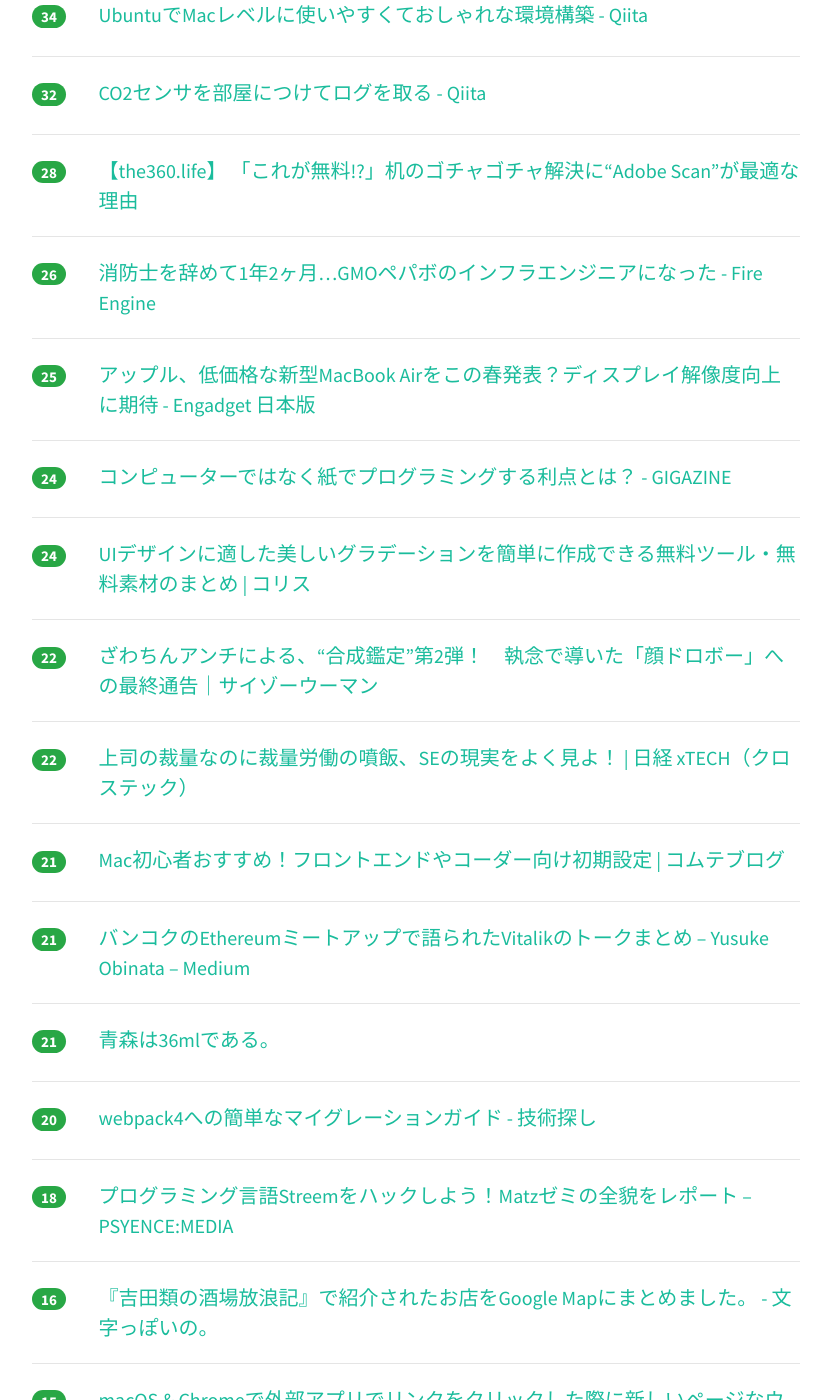
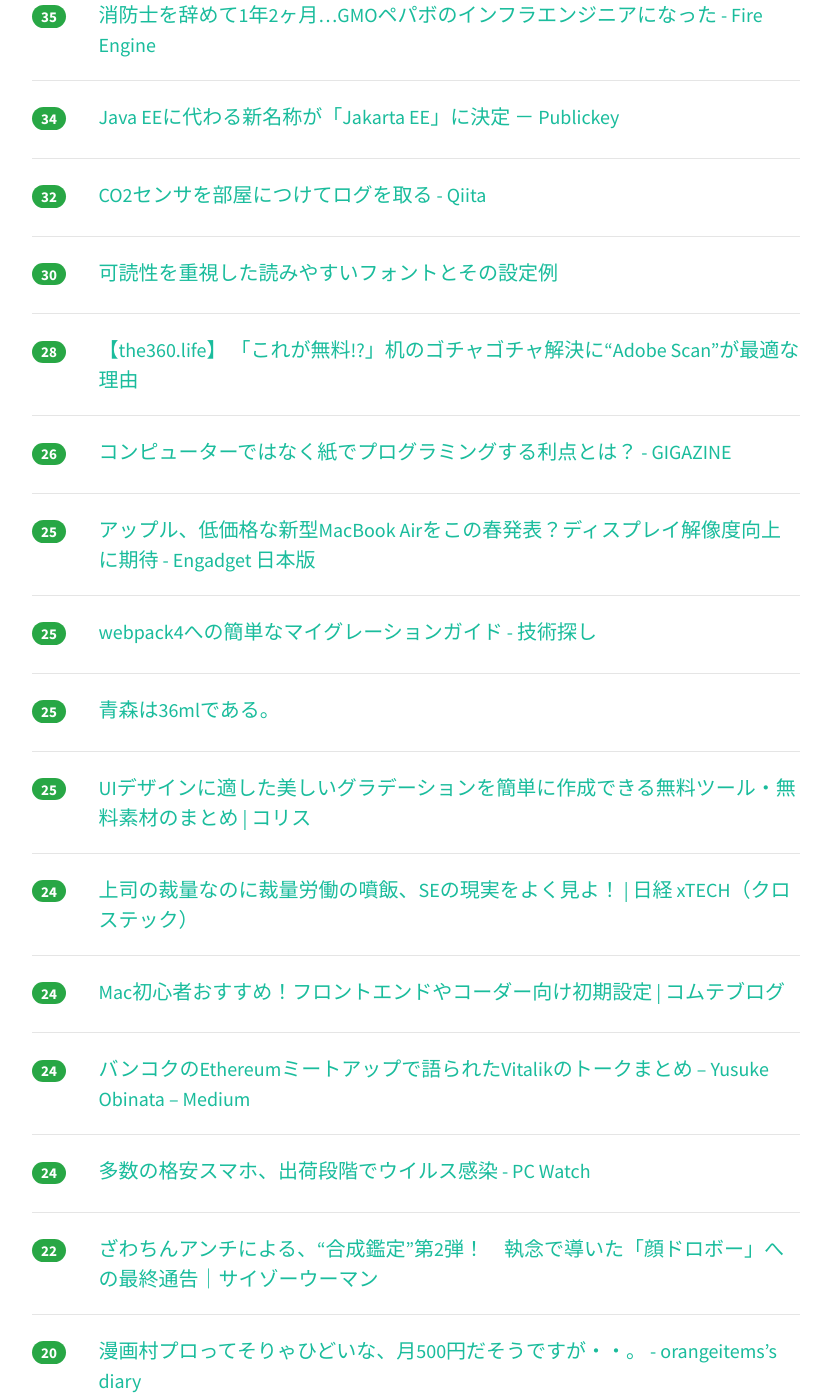
Before and after one commit to yatta47/hatena-matome-site, a Jekyll site: the page built from _posts/2018-03-05-hatena.md, in a window 1280 px wide and 1400 px high, scrolled down 1959 px. Shown: the whole window, without its empty margins (224-1055 px from the left). Built offline with Jekyll 4.4.1, drawn with Linux system fonts in a browser that asks for light colours; nearby versions of some CDN libraries; some of the changed text lies outside the part shown.

Commit message:
Updated 2018-03-05

```diff
--- a/_posts/2018-03-05-hatena.md
+++ b/_posts/2018-03-05-hatena.md
@@ -1,43 +1,43 @@
 ---
 layout: post
 title:  "2018-03-05 はてぶIT"
-date:   2018-03-05 15:03:44
+date:   2018-03-05 16:03:48
 tags: [it-hotentry]
 ---
-38 件のデータあり
+41 件のデータあり
 
 <hr><div class="row">
-<div class="col-1"><span class="badge badge-pill badge-success h2">403</span></div>
+<div class="col-1"><span class="badge badge-pill badge-success h2">451</span></div>
 <div class="col-11"><a href='https://gigazine.net/news/20180305-ibm-payroll-system-costing-billion/' target='_blank'>人間の給与計算部門をまるごとクビにして入れ替えたIBMのシステムが820億円の損失を生み出す - GIGAZINE</a></div>
 </div>
 <hr>
 <div class="row">
-<div class="col-1"><span class="badge badge-pill badge-success h2">277</span></div>
+<div class="col-1"><span class="badge badge-pill badge-success h2">352</span></div>
+<div class="col-11"><a href='https://togetter.com/li/1205435' target='_blank'>「漫画家さんが無料で広告してくれたからユーザーが増えたクマ」違法漫画アップロードサイト漫画村が"あり得ない理由"で有料版をスタート - Togetter</a></div>
+</div>
+<hr>
+<div class="row">
+<div class="col-1"><span class="badge badge-pill badge-success h2">288</span></div>
 <div class="col-11"><a href='http://blog.inouetakuya.info/entry/2018/03/04/235226' target='_blank'>20代前半の優秀なエンジニアには転職ドラフトを見せないほうがいい - 彼女からは、おいちゃんと呼ばれています</a></div>
 </div>
 <hr>
 <div class="row">
-<div class="col-1"><span class="badge badge-pill badge-success h2">259</span></div>
-<div class="col-11"><a href='https://togetter.com/li/1205435' target='_blank'>「漫画家さんが無料で広告してくれたからユーザーが増えたクマ」違法漫画アップロードサイト漫画村が"あり得ない理由"で有料版をスタート - Togetter</a></div>
-</div>
-<hr>
-<div class="row">
-<div class="col-1"><span class="badge badge-pill badge-success h2">193</span></div>
+<div class="col-1"><span class="badge badge-pill badge-success h2">214</span></div>
 <div class="col-11"><a href='http://www.publickey1.jp/blog/18/googledart_2dartiosandroidfultterweb.html' target='_blank'>Googleが「Dart 2」発表、Dartを再起動。iOS/Android用ライブラリ「Flutter」と共にWebとモバイルのクライアント開発にフォーカス － Publickey</a></div>
 </div>
 <hr>
 <div class="row">
-<div class="col-1"><span class="badge badge-pill badge-success h2">87</span></div>
+<div class="col-1"><span class="badge badge-pill badge-success h2">94</span></div>
 <div class="col-11"><a href='https://anond.hatelabo.jp/20180304225938' target='_blank'>AIブクマカってまだ出現していないよな?</a></div>
 </div>
 <hr>
 <div class="row">
-<div class="col-1"><span class="badge badge-pill badge-success h2">64</span></div>
+<div class="col-1"><span class="badge badge-pill badge-success h2">83</span></div>
 <div class="col-11"><a href='http://blockchain.gunosy.io/entry/blockchain-business-summarfy' target='_blank'>仮想通貨・ブロックチェーン技術に関連するビジネスのまとめ - Gunosy Blockchain Blog</a></div>
 </div>
 <hr>
 <div class="row">
-<div class="col-1"><span class="badge badge-pill badge-success h2">60</span></div>
+<div class="col-1"><span class="badge badge-pill badge-success h2">62</span></div>
 <div class="col-11"><a href='https://blog.y-yagi.tech/posts/rails_0520/' target='_blank'>Rails 5.2について発表してきた · yy blog</a></div>
 </div>
 <hr>
@@ -62,13 +62,18 @@ tags: [it-hotentry]
 </div>
 <hr>
 <div class="row">
-<div class="col-1"><span class="badge badge-pill badge-success h2">43</span></div>
+<div class="col-1"><span class="badge badge-pill badge-success h2">42</span></div>
 <div class="col-11"><a href='http://www.hitode-festival.com/entry/2018/03/04/190909' target='_blank'>どうしても仕事を辞めたかった自分が、独立するまでに踏んだ4つのステップ - 今日はヒトデ祭りだぞ！</a></div>
 </div>
 <hr>
 <div class="row">
 <div class="col-1"><span class="badge badge-pill badge-success h2">38</span></div>
 <div class="col-11"><a href='https://www.mazimazi-party.com/entry/blog-start/' target='_blank'>ど素人のための”稼ぐ”ブログの始め方！ブログで飯食ってる私が徹底解説 | まじまじぱーてぃー</a></div>
+</div>
+<hr>
+<div class="row">
+<div class="col-1"><span class="badge badge-pill badge-success h2">38</span></div>
+<div class="col-11"><a href='https://qiita.com/setouchi/items/7591a335c50ef99042d9' target='_blank'>UbuntuでMacレベルに使いやすくておしゃれな環境構築 - Qiita</a></div>
 </div>
 <hr>
 <div class="row">
@@ -87,18 +92,23 @@ tags: [it-hotentry]
 </div>
 <hr>
 <div class="row">
+<div class="col-1"><span class="badge badge-pill badge-success h2">35</span></div>
+<div class="col-11"><a href='http://www.hirotsuru.com/entry/2018/03/05/085318' target='_blank'>消防士を辞めて1年2ヶ月…GMOペパボのインフラエンジニアになった - Fire Engine</a></div>
+</div>
+<hr>
+<div class="row">
 <div class="col-1"><span class="badge badge-pill badge-success h2">34</span></div>
 <div class="col-11"><a href='http://www.publickey1.jp/blog/18/java_eejakarta_ee.html' target='_blank'>Java EEに代わる新名称が「Jakarta EE」に決定 － Publickey</a></div>
 </div>
 <hr>
 <div class="row">
-<div class="col-1"><span class="badge badge-pill badge-success h2">34</span></div>
-<div class="col-11"><a href='https://qiita.com/setouchi/items/7591a335c50ef99042d9' target='_blank'>UbuntuでMacレベルに使いやすくておしゃれな環境構築 - Qiita</a></div>
+<div class="col-1"><span class="badge badge-pill badge-success h2">32</span></div>
+<div class="col-11"><a href='https://qiita.com/sgrk/items/366beb3d08f792097f46' target='_blank'>CO2センサを部屋につけてログを取る - Qiita</a></div>
 </div>
 <hr>
 <div class="row">
-<div class="col-1"><span class="badge badge-pill badge-success h2">32</span></div>
-<div class="col-11"><a href='https://qiita.com/sgrk/items/366beb3d08f792097f46' target='_blank'>CO2センサを部屋につけてログを取る - Qiita</a></div>
+<div class="col-1"><span class="badge badge-pill badge-success h2">30</span></div>
+<div class="col-11"><a href='https://true-font.com/select/font-easy_to_read' target='_blank'>可読性を重視した読みやすいフォントとその設定例</a></div>
 </div>
 <hr>
 <div class="row">
@@ -108,7 +118,7 @@ tags: [it-hotentry]
 <hr>
 <div class="row">
 <div class="col-1"><span class="badge badge-pill badge-success h2">26</span></div>
-<div class="col-11"><a href='http://www.hirotsuru.com/entry/2018/03/05/085318' target='_blank'>消防士を辞めて1年2ヶ月…GMOペパボのインフラエンジニアになった - Fire Engine</a></div>
+<div class="col-11"><a href='https://gigazine.net/news/20180305-long-live-paper-programming/' target='_blank'>コンピューターではなく紙でプログラミングする利点とは？ - GIGAZINE</a></div>
 </div>
 <hr>
 <div class="row">
@@ -117,13 +127,38 @@ tags: [it-hotentry]
 </div>
 <hr>
 <div class="row">
-<div class="col-1"><span class="badge badge-pill badge-success h2">24</span></div>
-<div class="col-11"><a href='https://gigazine.net/news/20180305-long-live-paper-programming/' target='_blank'>コンピューターではなく紙でプログラミングする利点とは？ - GIGAZINE</a></div>
+<div class="col-1"><span class="badge badge-pill badge-success h2">25</span></div>
+<div class="col-11"><a href='http://abouthiroppy.hatenablog.jp/entry/migrate-to-webpack4' target='_blank'>webpack4への簡単なマイグレーションガイド - 技術探し</a></div>
+</div>
+<hr>
+<div class="row">
+<div class="col-1"><span class="badge badge-pill badge-success h2">25</span></div>
+<div class="col-11"><a href='https://anond.hatelabo.jp/20180305115222' target='_blank'>青森は36mlである。</a></div>
+</div>
+<hr>
+<div class="row">
+<div class="col-1"><span class="badge badge-pill badge-success h2">25</span></div>
+<div class="col-11"><a href='http://coliss.com/articles/build-websites/operation/design/create-gradient-tools-and-materials.html' target='_blank'>UIデザインに適した美しいグラデーションを簡単に作成できる無料ツール・無料素材のまとめ | コリス</a></div>
 </div>
 <hr>
 <div class="row">
 <div class="col-1"><span class="badge badge-pill badge-success h2">24</span></div>
-<div class="col-11"><a href='http://coliss.com/articles/build-websites/operation/design/create-gradient-tools-and-materials.html' target='_blank'>UIデザインに適した美しいグラデーションを簡単に作成できる無料ツール・無料素材のまとめ | コリス</a></div>
+<div class="col-11"><a href='http://tech.nikkeibp.co.jp/atcl/nxt/column/18/00148/030100004/' target='_blank'>上司の裁量なのに裁量労働の噴飯、SEの現実をよく見よ！ | 日経 xTECH（クロステック）</a></div>
+</div>
+<hr>
+<div class="row">
+<div class="col-1"><span class="badge badge-pill badge-success h2">24</span></div>
+<div class="col-11"><a href='http://commte.net/blog/archives/6749' target='_blank'>Mac初心者おすすめ！フロントエンドやコーダー向け初期設定 | コムテブログ</a></div>
+</div>
+<hr>
+<div class="row">
+<div class="col-1"><span class="badge badge-pill badge-success h2">24</span></div>
+<div class="col-11"><a href='https://medium.com/@obnty/cd89d5fac918' target='_blank'>バンコクのEthereumミートアップで語られたVitalikのトークまとめ – Yusuke Obinata – Medium</a></div>
+</div>
+<hr>
+<div class="row">
+<div class="col-1"><span class="badge badge-pill badge-success h2">24</span></div>
+<div class="col-11"><a href='https://pc.watch.impress.co.jp/docs/news/1109726.html' target='_blank'>多数の格安スマホ、出荷段階でウイルス感染 - PC Watch</a></div>
 </div>
 <hr>
 <div class="row">
@@ -132,37 +167,22 @@ tags: [it-hotentry]
 </div>
 <hr>
 <div class="row">
-<div class="col-1"><span class="badge badge-pill badge-success h2">22</span></div>
-<div class="col-11"><a href='http://tech.nikkeibp.co.jp/atcl/nxt/column/18/00148/030100004/' target='_blank'>上司の裁量なのに裁量労働の噴飯、SEの現実をよく見よ！ | 日経 xTECH（クロステック）</a></div>
-</div>
-<hr>
-<div class="row">
-<div class="col-1"><span class="badge badge-pill badge-success h2">21</span></div>
-<div class="col-11"><a href='http://commte.net/blog/archives/6749' target='_blank'>Mac初心者おすすめ！フロントエンドやコーダー向け初期設定 | コムテブログ</a></div>
-</div>
-<hr>
-<div class="row">
-<div class="col-1"><span class="badge badge-pill badge-success h2">21</span></div>
-<div class="col-11"><a href='https://medium.com/@obnty/cd89d5fac918' target='_blank'>バンコクのEthereumミートアップで語られたVitalikのトークまとめ – Yusuke Obinata – Medium</a></div>
-</div>
-<hr>
-<div class="row">
-<div class="col-1"><span class="badge badge-pill badge-success h2">21</span></div>
-<div class="col-11"><a href='https://anond.hatelabo.jp/20180305115222' target='_blank'>青森は36mlである。</a></div>
+<div class="col-1"><span class="badge badge-pill badge-success h2">20</span></div>
+<div class="col-11"><a href='http://www.orangeitems.com/entry/2018/03/05/094517' target='_blank'>漫画村プロってそりゃひどいな、月500円だそうですが・・。 - orangeitems’s diary</a></div>
 </div>
 <hr>
 <div class="row">
 <div class="col-1"><span class="badge badge-pill badge-success h2">20</span></div>
-<div class="col-11"><a href='http://abouthiroppy.hatenablog.jp/entry/migrate-to-webpack4' target='_blank'>webpack4への簡単なマイグレーションガイド - 技術探し</a></div>
+<div class="col-11"><a href='https://tech.recruit-mp.co.jp/event/post-16062/' target='_blank'>プログラミング言語Streemをハックしよう！Matzゼミの全貌をレポート – PSYENCE:MEDIA</a></div>
+</div>
+<hr>
+<div class="row">
+<div class="col-1"><span class="badge badge-pill badge-success h2">19</span></div>
+<div class="col-11"><a href='https://news.biglobe.ne.jp/entertainment/0305/blnews_180305_5752650222.html' target='_blank'>漫画村、有料版「漫画村プロ」開始へ　早くも批判の声「盗人猛々しい」「超えてはいけない領域」｜BIGLOBEニュース</a></div>
 </div>
 <hr>
 <div class="row">
 <div class="col-1"><span class="badge badge-pill badge-success h2">18</span></div>
-<div class="col-11"><a href='https://tech.recruit-mp.co.jp/event/post-16062/' target='_blank'>プログラミング言語Streemをハックしよう！Matzゼミの全貌をレポート – PSYENCE:MEDIA</a></div>
-</div>
-<hr>
-<div class="row">
-<div class="col-1"><span class="badge badge-pill badge-success h2">16</span></div>
 <div class="col-11"><a href='http://fromatom.hatenablog.com/entry/2018/03/05/100000' target='_blank'>『吉田類の酒場放浪記』で紹介されたお店をGoogle Mapにまとめました。 - 文字っぽいの。</a></div>
 </div>
 <hr>
@@ -172,8 +192,8 @@ tags: [it-hotentry]
 </div>
 <hr>
 <div class="row">
-<div class="col-1"><span class="badge badge-pill badge-success h2">14</span></div>
-<div class="col-11"><a href='http://www.orangeitems.com/entry/2018/03/05/094517' target='_blank'>漫画村プロってそりゃひどいな、月500円だそうですが・・。 - orangeitems’s diary</a></div>
+<div class="col-1"><span class="badge badge-pill badge-success h2">15</span></div>
+<div class="col-11"><a href='http://www.itmedia.co.jp/news/articles/1803/05/news015.html' target='_blank'>「ラジオもビッグデータの時代」　radikoの生き残り戦略 - ITmedia NEWS</a></div>
 </div>
 <hr>
 <div class="row">
@@ -187,11 +207,6 @@ tags: [it-hotentry]
 </div>
 <hr>
 <div class="row">
-<div class="col-1"><span class="badge badge-pill badge-success h2">13</span></div>
-<div class="col-11"><a href='http://www.itmedia.co.jp/news/articles/1803/05/news015.html' target='_blank'>「ラジオもビッグデータの時代」　radikoの生き残り戦略 - ITmedia NEWS</a></div>
-</div>
-<hr>
-<div class="row">
 <div class="col-1"><span class="badge badge-pill badge-success h2">1</span></div>
 <div class="col-11"><a href='http://songmu.github.io/slides/rakuten-tech-conf-2017/#0' target='_blank'>はてなのインフラの歴史、そしてMackerelへ至る道とこれから</a></div>
 </div>
```
